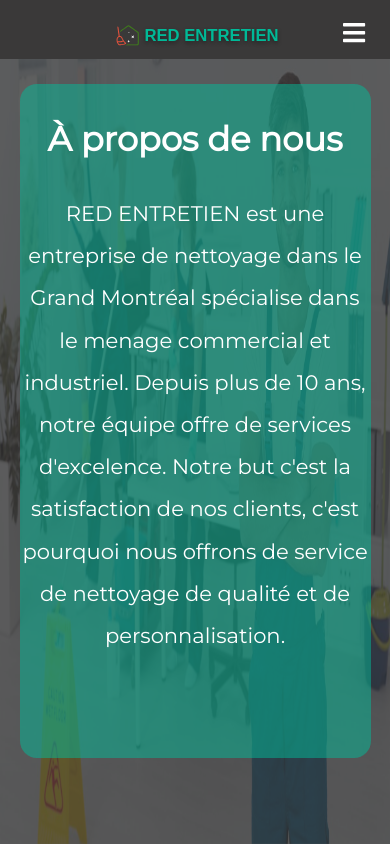
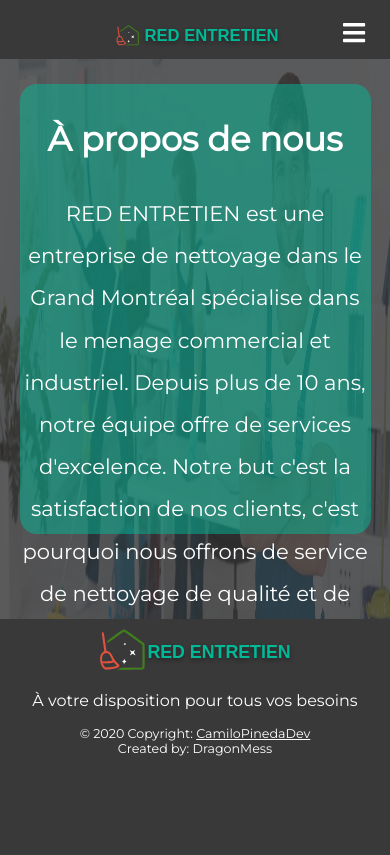
Before and after one commit to DragonMess/webSiteReact, a React (Create React App) app: page /apropos in a window 390 px wide. Built offline with nearby package versions, Linux system fonts and the light colour scheme.

Commit message:
add visibility in mobile device

```diff
--- a/src/containers/apropos/index.jsx
+++ b/src/containers/apropos/index.jsx
@@ -3,6 +3,7 @@
 import OurService from '../../components/ourService/OurService';
 import SectionTitle from '../../components/sectionTitle'
 import backgroundImg from '../../assets/pictures/Team.jpg'
+import Footer from '../../components/footer';
 
 
 const MainContainer = styled.div`
@@ -47,14 +48,17 @@
 const Card = styled.section`
   width:500px;
   max-width:80%;
-  min-height:150px;
+  height:400px;
+  max-height:500px;
+
   margin:15vh auto;
   background-color:rgb(0, 185, 151,.5);
   border-radius:2vh;
-  padding:0%;
+  padding:0 0 0vh 0;
     @media screen and (max-width:960px){
     max-width:90%;
     margin:10vh auto;
+    min-height:450px;
   }
 `;
 const Description = styled.p`
@@ -84,6 +88,7 @@
         </Description>
       </WrapSection>
       </Card>
+      <Footer></Footer>
       </BackgroundFilter>
     </MainContainer>
   )
```
